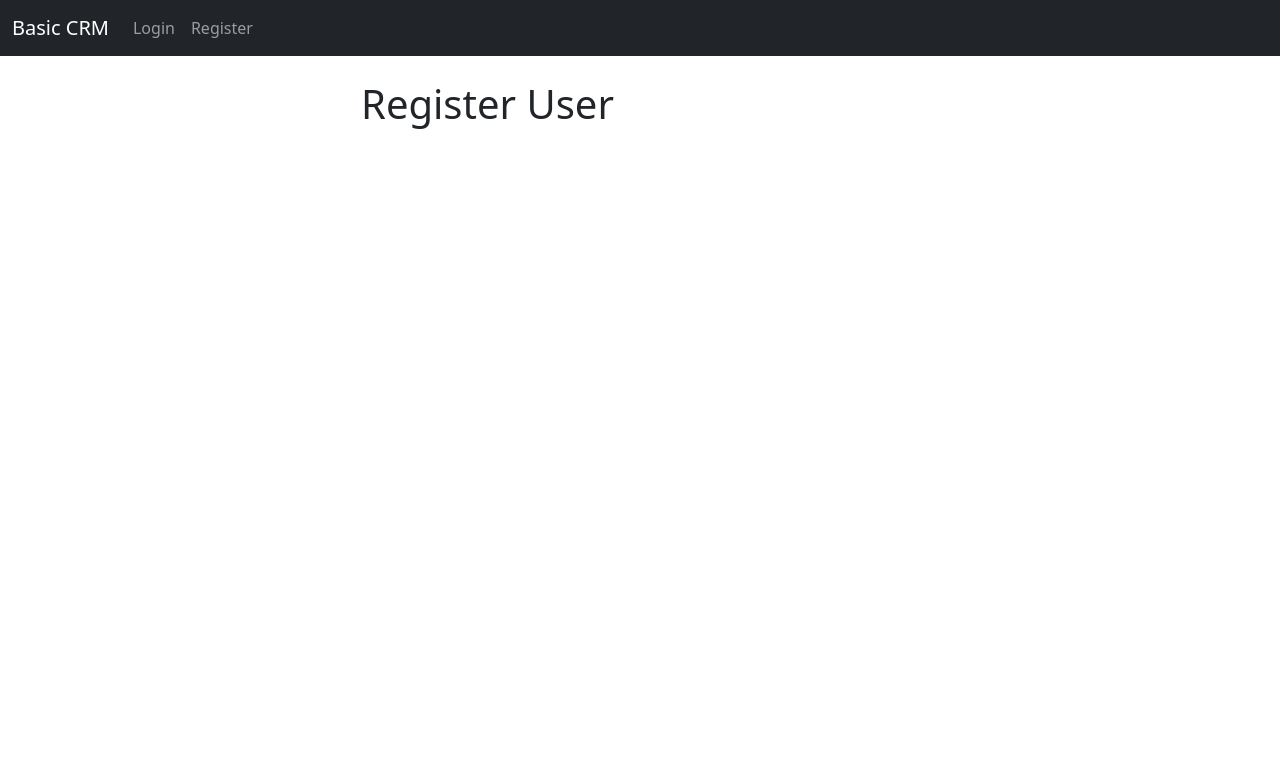
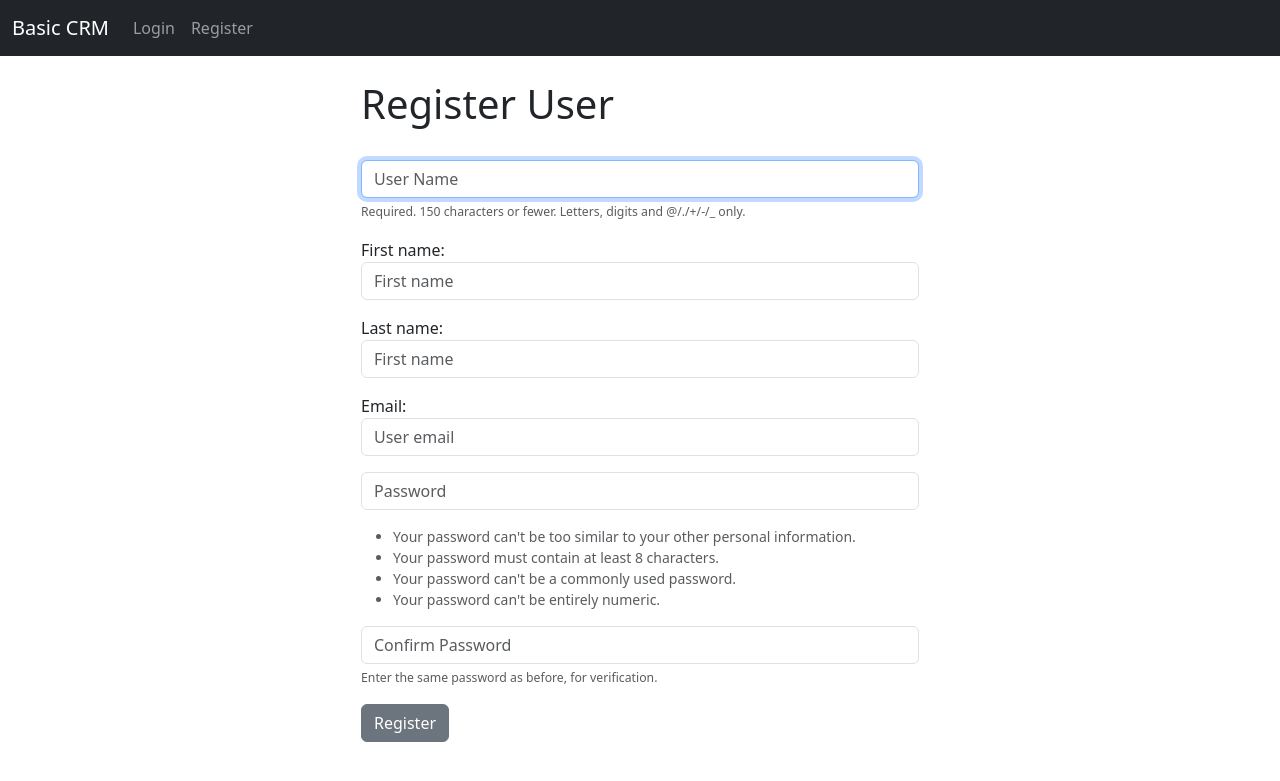
Before and after one commit to bisharatm/crm-app, a Django app: page /register/ in a window 1280 px wide. Shown: the top 781 px of the page. Run offline with Django 5.2, Linux system fonts and the light colour scheme.

Commit message:
user registration

```diff
--- /dev/null
+++ b/website/forms.py
@@ -0,0 +1,51 @@
+from typing import Any
+from django.contrib.auth.forms import UserCreationForm
+from django.contrib.auth.models import User
+from django import forms
+
+class SignUpForm(UserCreationForm):
+    email = forms.EmailField(
+        max_length=50, widget=forms.TextInput(attrs={
+            'class': 'form-control',
+            'placeholder': 'User email'
+        })
+    )
+
+    first_name = forms.CharField(
+        max_length=50, widget=forms.TextInput(attrs={
+            'class': 'form-control', 'placeholder': 'First name'
+        })
+    )
+    last_name = forms.CharField(
+        max_length=50, widget=forms.TextInput(attrs={
+            'class': 'form-control', 'placeholder': 'First name'
+        })
+    )
+
+    class Meta:
+        model = User
+        fields = (
+            'username',
+            'first_name',
+            'last_name',
+            'email',
+            'password1',
+            'password2'
+        )
+
+    def __init__(self, *args: Any, **kwargs: Any) -> None:
+        super(SignUpForm, self).__init__(*args, **kwargs)
+        self.fields['username'].widget.attrs['class'] = 'form-control'
+        self.fields['username'].widget.attrs['placeholder'] = 'User Name'
+        self.fields['username'].label = ''
+        self.fields['username'].help_text = '<span class="form-text text-muted"><small>Required. 150 characters or fewer. Letters, digits and @/./+/-/_ only.</small></span>'
+
+        self.fields['password1'].widget.attrs['class'] = 'form-control'
+        self.fields['password1'].widget.attrs['placeholder'] = 'Password'
+        self.fields['password1'].label = ''
+        self.fields['password1'].help_text = '<ul class="form-text text-muted small"><li>Your password can\'t be too similar to your other personal information.</li><li>Your password must contain at least 8 characters.</li><li>Your password can\'t be a commonly used password.</li><li>Your password can\'t be entirely numeric.</li></ul>'
+
+        self.fields['password2'].widget.attrs['class'] = 'form-control'
+        self.fields['password2'].widget.attrs['placeholder'] = 'Confirm Password'
+        self.fields['password2'].label = ''
+        self.fields['password2'].help_text = '<span class="form-text text-muted"><small>Enter the same password as before, for verification.</small></span>'
--- a/website/templates/home.html
+++ b/website/templates/home.html
@@ -11,11 +11,11 @@
         {% csrf_token %}
             <div class="mb-3">
               <input type="text" class="form-control"
-                name="username" placeholder="User name" requied />
+                name="username" placeholder="User name" required />
             </div>
             <div class="mb-3">
               <input type="password" class="form-control"
-                name="password" placehoder="Password" requied />
+                name="password" placeholder="Password" required />
             </div>
             <button type="submit" class="btn btn-secondary">Login</button>
     </form>
--- a/website/templates/register.html
+++ b/website/templates/register.html
@@ -1,7 +1,25 @@
 {% extends "base.html" %}
+{% block page_content %}
 
-{% block page_content %}
 <div class="col-md-6 offset-md-3">
 <h1>Register User</h1>
+<br/>
+
+<form method="POST" action="">
+    {% csrf_token %}
+    {% if form.errors %}
+        <div class="alert alert-warning alert-dismissible fade show" role="alert">
+            Your form has errors:
+            {% for field in form %}
+                {% if field.errors %}
+                    {{ field.errors }}
+                {% endif %}
+            {% endfor %}
+        </div>
+    {% endif %}
+    {{ form.as_p }}
+    <button type="submit" class="btn btn-secondary">Register</button>
+</form>
+
 </div>
 {% endblock page_content %}
--- a/website/views.py
+++ b/website/views.py
@@ -1,6 +1,7 @@
 from django.shortcuts import render, redirect
 from django.contrib.auth import authenticate, login, logout
 from django.contrib import messages
+from .forms import SignUpForm
 
 # Create your views here.
 def home(request):
@@ -27,4 +28,18 @@ def logout_user(request):
     return redirect('home')
 
 def register_user(request):
-    return render(request, 'register.html', {})
+    if request.method == 'POST':
+        form = SignUpForm(request.POST)
+        if form.is_valid():
+            form.save()
+            username = form.cleaned_data['username']
+            password = form.cleaned_data['password1']
+            user = authenticate(username=username, password=password)
+            login(request, user)
+            messages.success(request, 'You have been logged in!')
+            return redirect('home')
+        else:
+            return render(request, 'register.html', {'form': form})
+    else:
+        form = SignUpForm()
+        return render(request, 'register.html', {'form': form})
```
Also changed, not shown: db.sqlite3.
